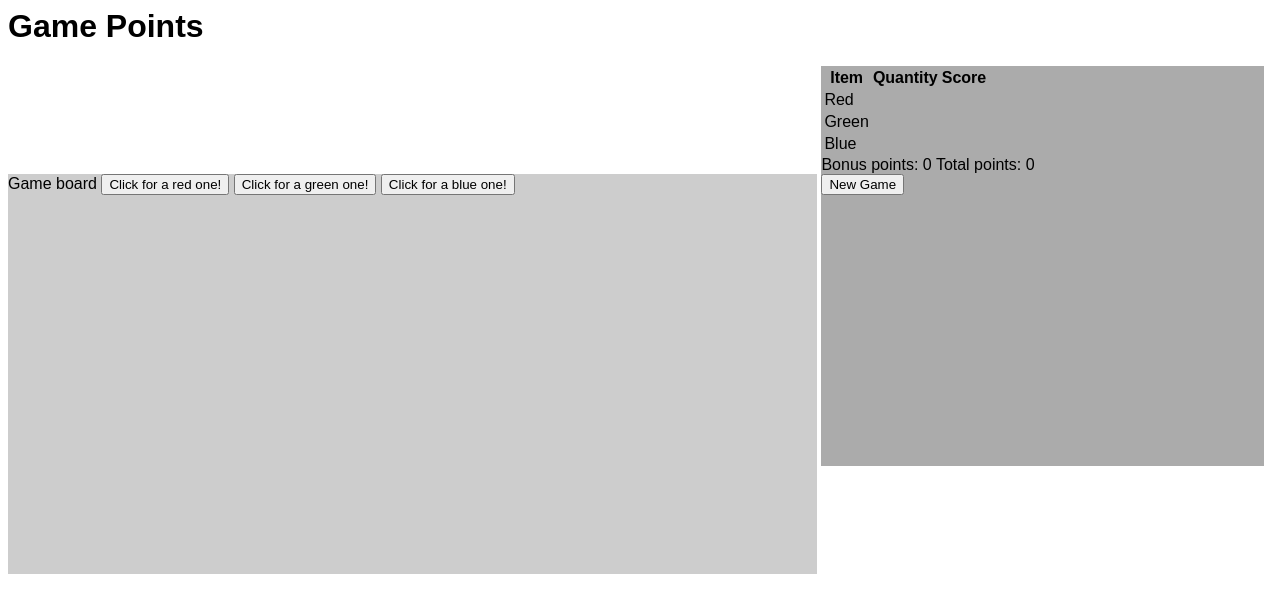
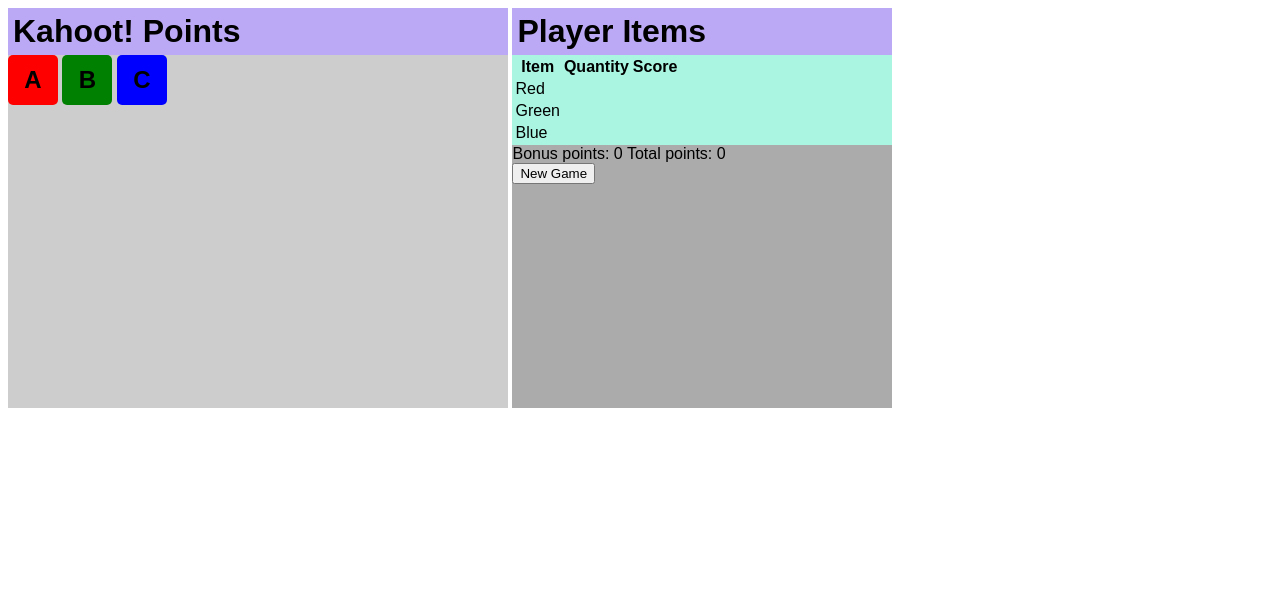
Before and after one commit to jenniferarnesen/game-points, a plain HTML site: page index.html in a window 1280 px wide. Drawn offline with nearby package versions, Linux system fonts and the light colour scheme.

Commit message:
start some styling - still looks awful

```diff
--- a/index.html
+++ b/index.html
@@ -1,21 +1,29 @@
 <html>
 	<head>
 		<link rel="stylesheet" type="text/css" href="main.css">
+		<link rel="stylesheet" type="text/css" href="responsive.css">
 		<script type = "text/javascript"
          src = "http://ajax.googleapis.com/ajax/libs/jquery/2.1.3/jquery.min.js"></script>
 		<script src="game.js" type="text/javascript"></script>
 	</head>
 	<body>
-		<h1>Game Points</h1>
 		<div class="flex-container">
-			<div class="game-board">
-				Game board
-				<button value="red" class="game-button">Click for a red one!</button>
-				<button value="green" class="game-button">Click for a green one!</button>
-				<button value="blue" class="game-button">Click for a blue one!</button>
+			<div id="game-board">
+				<header class="header">
+					Kahoot! Points
+				</header>
+				<div class="content">
+					<button value="red" class="game-button">A</button>
+					<button value="green" class="game-button">B</button>
+					<button value="blue" class="game-button">C</button>
 				</div>
-			<div class="scoreboard">
-				<div>
+			</div>
+			<div id="scoreboard">
+				<header class="header">
+					Player Items
+				</header>
+				<div class="content">
+					<div id="scores">
 						<table>
 							<thead>
 								<th>Item</th>
@@ -41,7 +49,7 @@
 							</tbody>
 						</table>
 					</div>
-				<div class="game-summary">
+					<div id="game-summary">
 						<span>Bonus points: </span><span class="bonus-points">0</span>
 						<span>Total points: </span><span class="total-points">0</span>
 						<div>
@@ -50,5 +58,6 @@
 					</div>
 				</div>
 			</div>
+		</div>
 	</body>
 </html>
--- a/main.css
+++ b/main.css
@@ -2,29 +2,61 @@
   font-family: Sans-Serif;
 }
 
-.game-board, .scoreboard {
+#game-board, #scoreboard {
 	height: 400px;
 	display: inline-block;
+	vertical-align: top;
+	overflow: auto;
 }
 
-.game-board {
-	width: 64%;
+.header {
+	width: 100%;
+	padding: 5px;
+	background-color: #BCA9F5;
+	font-weight: bold;
+	font-size: 2rem;
+}
+
+#scores {
+	background-color: #A9F5E1;
+}
+
+.game-button {
+	width: 50px;
+	height: 50px;
+	text-align: center;
+	border-radius: 5px;
+	border: none;
+	font-weight: bold;
+	font-size: 1.5rem;
+}
+
+.content {
+	overflow: auto;
+}
+
+.flex-container {
+	width: 980px;
+}
+
+#game-board {
+	width: 500px;
 	background-color: #cdcdcd;
 }
 
-.scoreboard {
-	width: 35%;
+#scoreboard {
+	width: 380px;
 	background-color: #ababab;
 }
 
-.red {
+.game-button[value="red"] {
 	background-color: red;
 }
 
-.green {
+.game-button[value="green"] {
 	background-color: green;
 }
 
-.blue {
+.game-button[value="blue"] {
 	background-color: blue;
 }
--- /dev/null
+++ b/responsive.css
@@ -0,0 +1,27 @@
+@media screen and (max-width: 980px) {
+
+	.flex-container {
+		width: 95%;
+	}
+
+	#game-board {
+		width: 60%;
+	}
+
+	#scoreboard {
+		width: 30%;
+	}
+}
+
+
+@media screen and (max-width: 650px) {
+
+	#game-board {
+		width: 100%;
+	}
+
+	#scoreboard {
+		width: 100%;
+	}
+
+}
```
Lines whose indentation alone changed are shown as unchanged.
